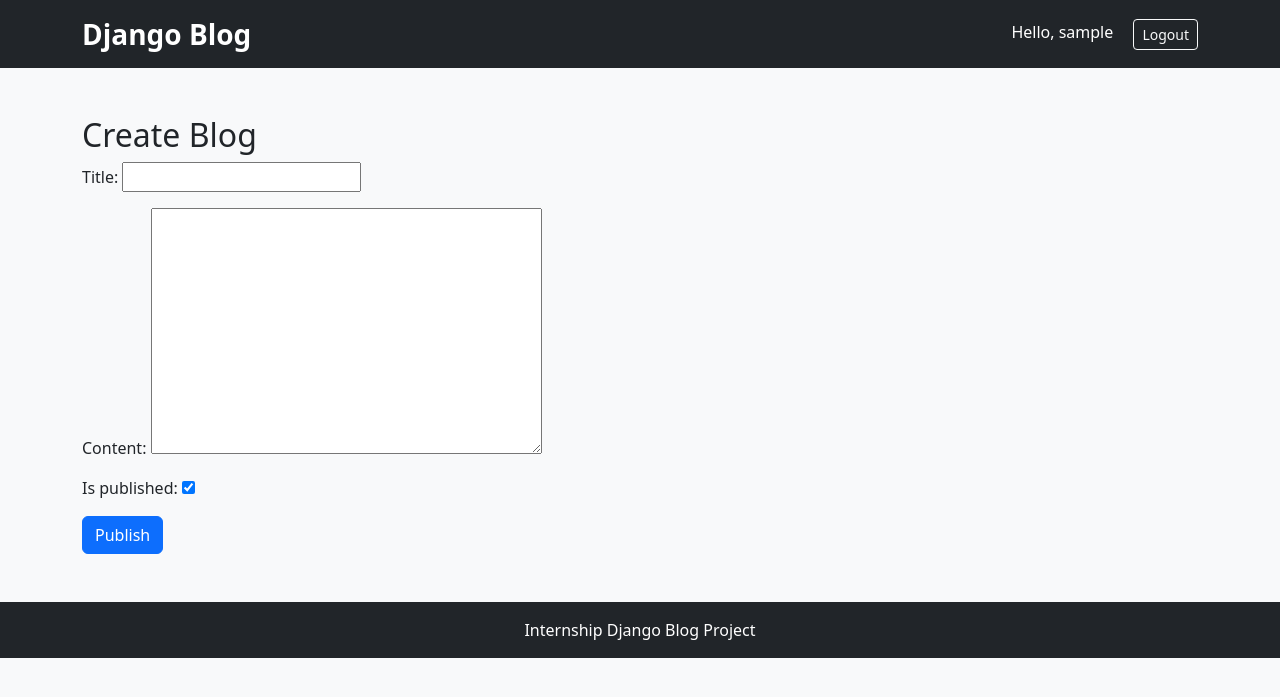
After one commit to meryem-cmd/django-blog-app, a Django app: page /create/ in a window 1280 px wide. The commit adds this page. Shown: the top 697 px of the page. Run offline with Django 5.2, Linux system fonts and the light colour scheme; the visitor is signed in with stand-in values (Sample User, id 1).

Commit message:
Implement user authentication and blog management

```diff
--- /dev/null
+++ b/blog/forms.py
@@ -0,0 +1,7 @@
+from django import forms
+from .models import Blog
+
+class BlogForm(forms.ModelForm):
+    class Meta:
+        model = Blog
+        fields = ["title", "content", "is_published"]
--- a/blog/models.py
+++ b/blog/models.py
@@ -1,17 +1,18 @@
 from django.db import models
-# import django model
+from django.contrib.auth.models import User
 
-# Create your models here.
 class Blog(models.Model):
+    author = models.ForeignKey(
+        User,
+        on_delete=models.CASCADE,
+        related_name="blogs"
+    )
+
     title = models.CharField(max_length=200)
     content = models.TextField()
-  # stores the blog content- unlike CharFeild it has no limit
     created_at = models.DateTimeField(auto_now_add=True)
-  # when a blog is created its time is automatically saved
     updated_at = models.DateTimeField(auto_now=True)
-  # when a blog is updated, time is saved
     is_published = models.BooleanField(default=True)
-  # true -> visible , false -> hide
 
     def __str__(self):
         return self.title
--- a/blog/templates/base.html
+++ b/blog/templates/base.html
@@ -20,15 +20,37 @@
 <body>
 
 <nav class="navbar navbar-expand-lg navbar-dark bg-dark">
-
     <div class="container">
 
         <a class="navbar-brand" href="{% url 'home' %}">
             Django Blog
         </a>
 
+        <div class="ms-auto">
+            {% if user.is_authenticated %}
+                <span class="text-white me-3">
+                    Hello, {{ user.username }}
+                </span>
+
+                <form action="{% url 'logout' %}" method="post" style="display:inline;">
+                    {% csrf_token %}
+                    <button type="submit" class="btn btn-outline-light btn-sm">
+                        Logout
+                    </button>
+                </form>
+
+            {% else %}
+                <a href="{% url 'login' %}" class="btn btn-outline-light btn-sm">
+                    Login
+                </a>
+
+                <a href="{% url 'signup' %}" class="btn btn-light btn-sm">
+                    Sign Up
+                </a>
+            {% endif %}
+        </div>
+
     </div>
-
 </nav>
 
 <div class="container mt-5">
--- /dev/null
+++ b/blog/templates/blog/create_blog.html
@@ -0,0 +1,22 @@
+{% extends "base.html" %}
+
+{% block title %}
+Create Blog
+{% endblock %}
+
+{% block content %}
+
+<h2>Create Blog</h2>
+
+<form method="post">
+    {% csrf_token %}
+
+    {{ form.as_p }}
+
+    <button class="btn btn-primary">
+        Publish
+    </button>
+
+</form>
+
+{% endblock %}
--- a/blog/urls.py
+++ b/blog/urls.py
@@ -4,4 +4,7 @@ from . import views
 urlpatterns = [
     path("", views.home, name="home"),
     path("blog/<int:pk>/", views.blog_detail, name="blog_detail"),
+    path("signup/", views.signup, name="signup"),
+    path("create/", views.create_blog, name="create_blog"),
+    path("blog/<int:pk>/edit/", views.edit_blog, name="edit_blog"),
 ]
--- a/blog/views.py
+++ b/blog/views.py
@@ -1,5 +1,9 @@
 from django.shortcuts import render, get_object_or_404
 from .models import Blog
+from django.contrib.auth.forms import UserCreationForm
+from django.shortcuts import redirect
+from django.contrib.auth.decorators import login_required
+from .forms import BlogForm
 
 def home(request):
     posts = Blog.objects.filter(is_published=True).order_by("-created_at")
@@ -16,3 +20,57 @@ def blog_detail(request, pk):
     )
     context = {"post": post}
     return render(request, "blog/detail.html", context)
+
+@login_required
+def create_blog(request):
+    if request.method == "POST":
+        form = BlogForm(request.POST)
+
+        if form.is_valid():
+            blog = form.save(commit=False)
+            blog.author = request.user
+            blog.save()
+
+            return redirect("home")
+
+    else:
+        form = BlogForm()
+
+    return render(request, "blog/create_blog.html", {"form": form})
+
+
+
+def signup(request):
+    if request.method == "POST":
+        form = UserCreationForm(request.POST)
+
+        if form.is_valid():
+            form.save()
+            return redirect("login")
+
+    else:
+        form = UserCreationForm()
+
+    return render(request, "registration/signup.html", {"form": form})
+
+
+
+@login_required
+def edit_blog(request, pk):
+    post = get_object_or_404(
+        Blog,
+        pk=pk,
+        author=request.user
+    )
+
+    if request.method == "POST":
+        form = BlogForm(request.POST, instance=post)
+
+        if form.is_valid():
+            form.save()
+            return redirect("blog_detail", pk=post.pk)
+
+    else:
+        form = BlogForm(instance=post)
+
+    return render(request, "blog/create_blog.html", {"form": form})
--- a/config/settings.py
+++ b/config/settings.py
@@ -126,3 +126,8 @@ DEFAULT_AUTO_FIELD = 'django.db.models.BigAutoField'
 STATICFILES_DIRS = [
     BASE_DIR / "static",
 ]
+
+from django.urls import reverse_lazy
+
+LOGIN_REDIRECT_URL = reverse_lazy("home")
+LOGOUT_REDIRECT_URL = reverse_lazy("home")
--- a/config/urls.py
+++ b/config/urls.py
@@ -20,4 +20,5 @@ from django.urls import path,include
 urlpatterns = [
     path('admin/', admin.site.urls),
     path("", include("blog.urls")),
+    path("accounts/", include("django.contrib.auth.urls")),
 ]
```
Also changed, not shown: blog/templates/blog/detail.html (+27 -15 lines), blog/templates/blog/home.html (+13 -0 lines), blog/templates/registration/login.html (added, +16 -0 lines), blog/templates/registration/signup.html (added, +16 -0 lines), blog/migrations/0002_blog_author.py (added).
